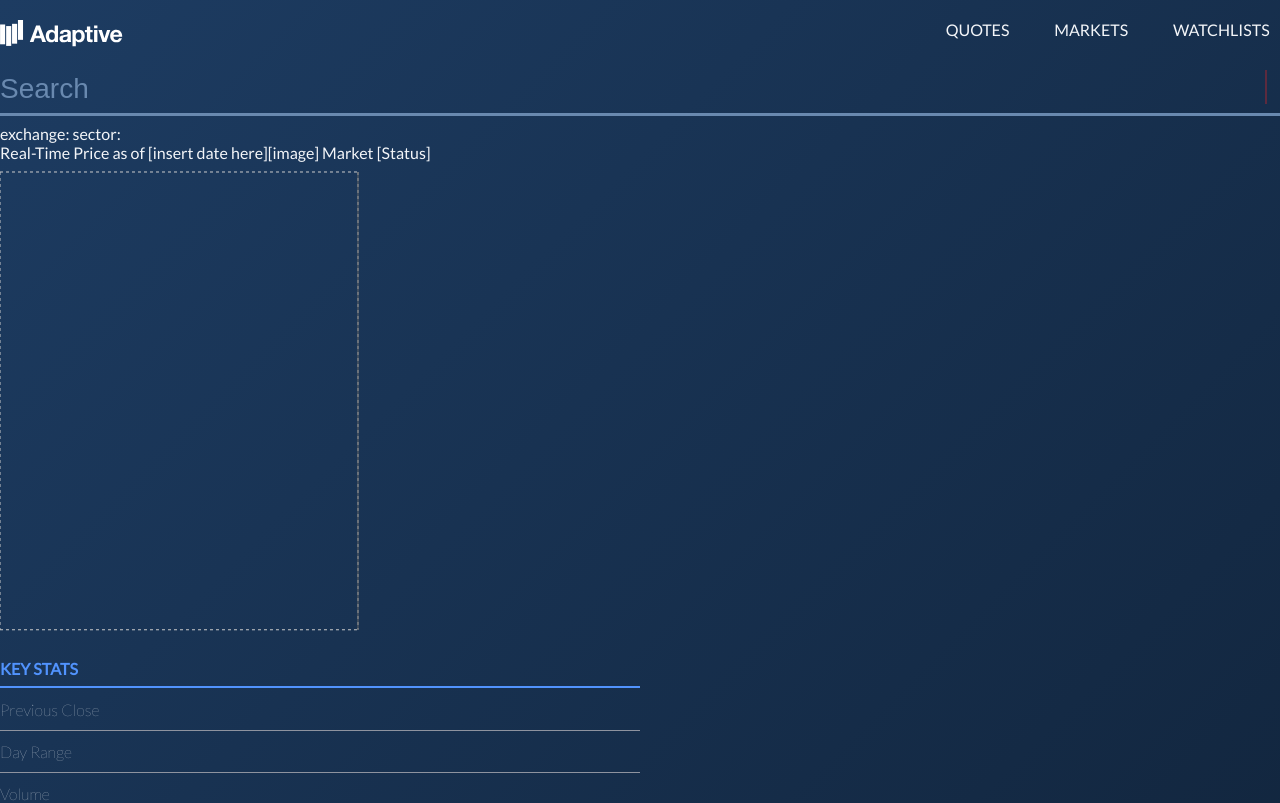
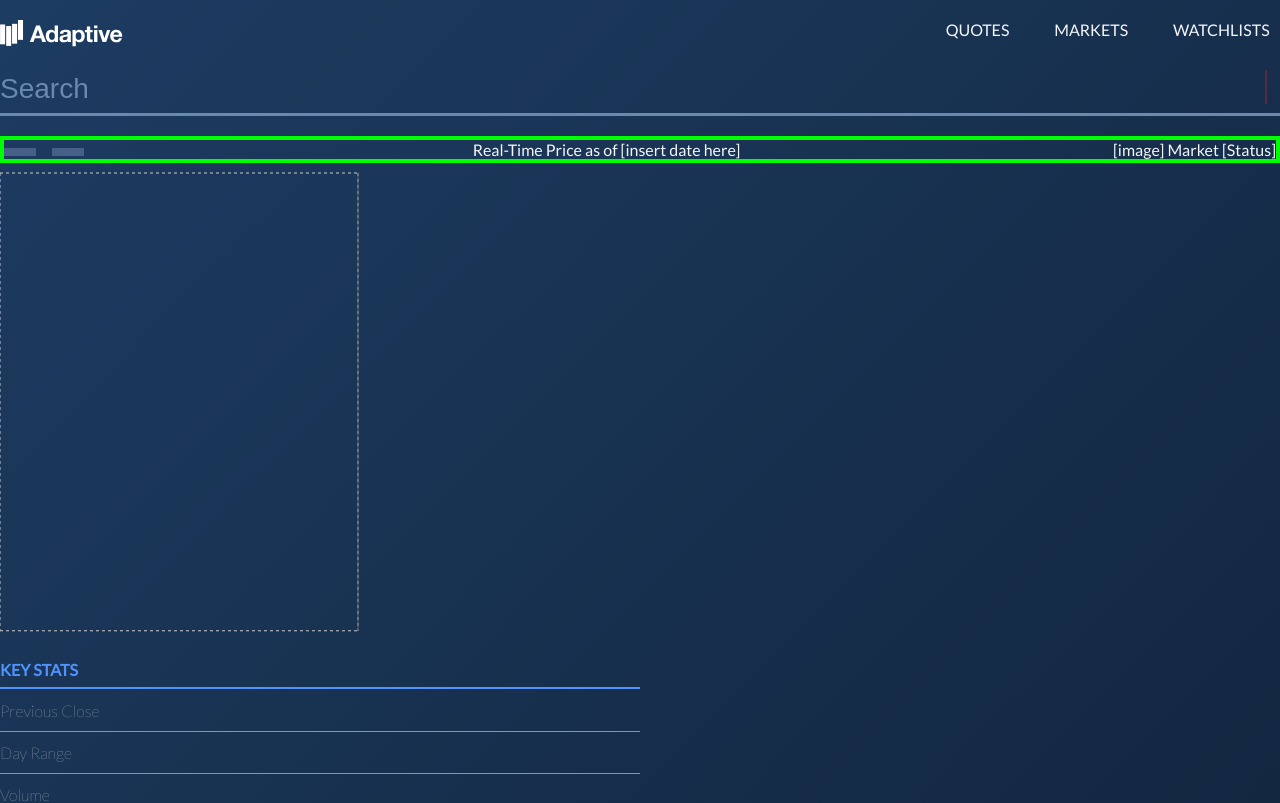
Before and after one commit to raf-garcia/StockTracker, a React (Create React App) app: page / in a window 1280 px wide. Shown: the top 803 px of the page. Built offline with nearby package versions, Linux system fonts and the light colour scheme.

Commit message:
add styling for companyTags

```diff
--- a/src/components/header/companyTags.jsx
+++ b/src/components/header/companyTags.jsx
@@ -3,9 +3,8 @@ import React from 'react'
 const CompanyTags = ({exchange, sector}) =>{
     return(
         <div className='company-tags'>
-            <span>exchange: {exchange}</span>
-            {' '}
-            <span>sector: {sector}</span>
+            <span>{exchange}</span>
+            <span>{sector}</span>
         </div>
     );
 }
--- a/src/components/header/header.css
+++ b/src/components/header/header.css
@@ -6,6 +6,7 @@
     --color-red: #cc2a34;
     --font-size-large: 1.75rem;
     --color-dimmed: #6989af;
+    --tags-color: #476088;
 }
 
 .header-wrapper{
@@ -43,7 +44,7 @@
     justify-content: space-between;
     border-bottom:solid var(--color-dimmed) 3px;
     padding-bottom:0.5rem;
-    margin-bottom:0.5rem;
+    margin-bottom:1.25rem;
 }
 
 .header__price--change{
@@ -71,3 +72,16 @@
     color: #6989af;
 
 }
+
+/*HEADER BOTTOM*/
+.header-bottom{
+    border:solid lime 4px;
+    display: flex;
+    justify-content: space-between;
+}
+.company-tags span{
+    display: inline-block;
+    background-color: var(--tags-color);
+    margin-right: 1rem;
+    padding: 0.25rem 1rem;
+}
```
